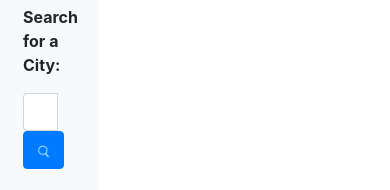
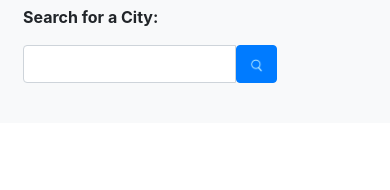
Before and after one commit to nard1n/weather-app, a plain HTML site: page index.html in a window 390 px wide. Shown: the part 83-273 px from the top of the page. Drawn offline with nearby package versions, Linux system fonts and the light colour scheme.

Commit message:
added screen size responsivenesss, including splicing functionality so city list doesn't get extensive

```diff
--- a/Assets/style.css
+++ b/Assets/style.css
@@ -9,6 +9,10 @@
 
 .container{
     background-color: slategray;
+}
+
+.five-day {
+    margin-top: 0.5rem;
 }
 
 .margs {
--- a/index.html
+++ b/index.html
@@ -31,7 +31,7 @@
     <div class="container-fluid">
         <!-- Search Bar Div -->
         <div class="row">
-        <div class="col-3 left-col">
+        <div class="col-sm-12 col-md-3 col-lg-2 left-col">
             <div class="margs"><strong>Search for a City:</strong></div>
             <div class="input-group w-75 margs">
                 <input type="text" class="form-control search-input" aria-label="city input" aria-describedby="city-search-input" method="POST">
@@ -46,7 +46,7 @@
             </div>
 
         <!-- Weather Results Column -->
-    <div class="col-9">
+    <div class="col-sm-12 col-md-9 col-lg-10">
         <div id="border">
             <p class="city-selected"></p>
             <p class="temp"></p>
--- a/script.js
+++ b/script.js
@@ -20,7 +20,7 @@ function renderCities() {
     for (var i = 0; i < pastSearches.length; i++) {
         var citySearches = pastSearches[i];
 
-        var li = document.createElement("li");
+        var li = document.createElement("button");
         li.textContent = citySearches;
         li.classList.add("list-group-item", "city-list");
         //li.setAttribute("data-index", i);
@@ -53,9 +53,7 @@ function requestWeather() {
             }
           }
     }).then(function (response) {
-        console.log(response.cod);
-
-
+        //console.log(response.cod); // test for error response
 
             var weatherApiResponse = response;
 
@@ -105,10 +103,8 @@ function renderCurrentWeather(response1, response2) {
 
 }
 
-
 // GET functionality for weather forecast of selected city + HTML output
 function requestForecast() {
-
 
     let queryURL = `https://api.openweathermap.org/data/2.5/forecast?q=${city}&units=imperial&appid=${ApiKey}&cnt=5`;
 
@@ -141,7 +137,6 @@ function requestForecast() {
 
         $(".card-deck").append(cardDeck);
 
-
     });
 
 }
@@ -155,6 +150,10 @@ function init() {
     //if cities are retreived from local sotrage, update pastSearches array
     if (storedSearches !== null) {
         pastSearches = storedSearches;
+    }
+
+    if (pastSearches.length > 5) {
+        pastSearches.splice(3, pastSearches.length);
     }
 
     //render cities searched to the dom
@@ -183,9 +182,11 @@ $(".search-btn").on("click", function (event) {
     city = searchInput;
 
     //store updated array in local storage, re-render the list
+    //spliceCities();
     storeCities();
     renderCities();
 
     requestWeather();
     requestForecast();
+
 });
```
